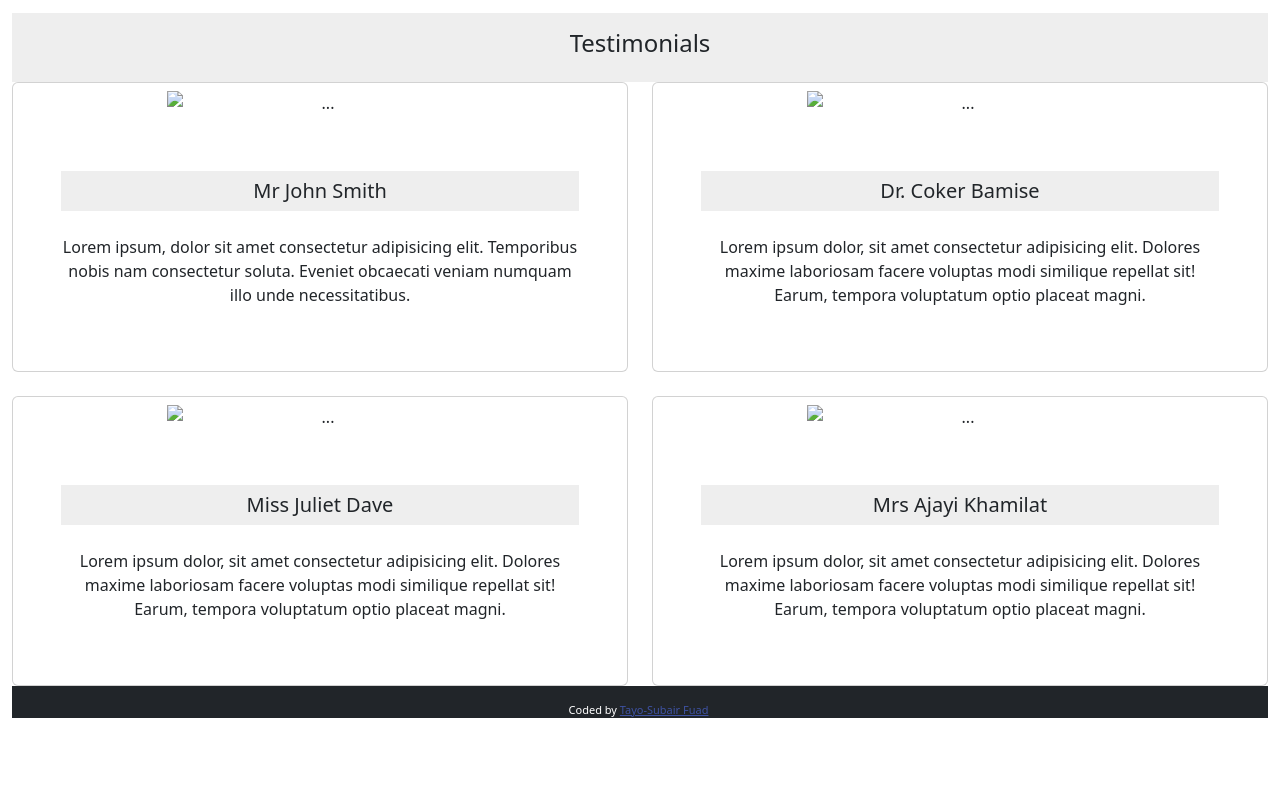
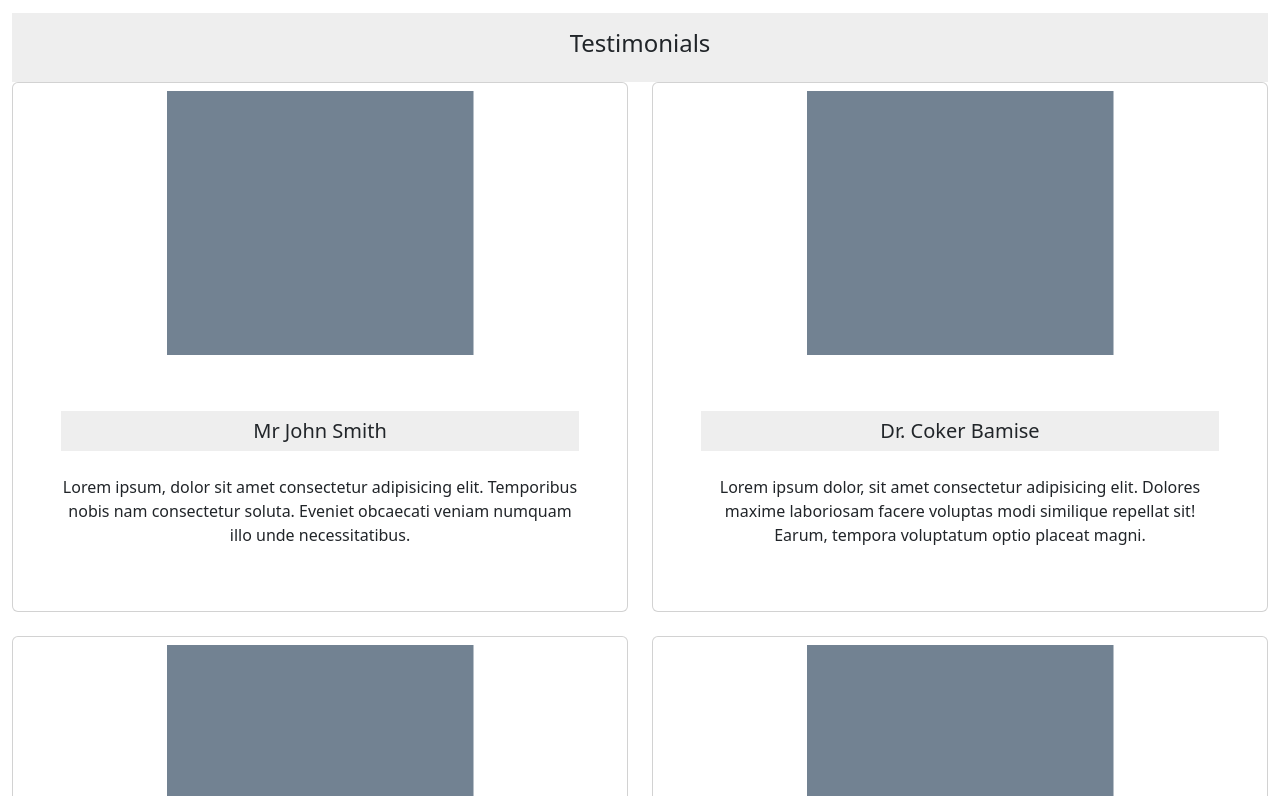
Before and after one commit to ScopeTee/Cuisine-Resturant, a plain HTML site: page index.html in a window 1280 px wide. Shown: the part 2004-2800 px from the top of the page. Before the commit the page ends 2738 px from the top, so only its background shows below. Drawn offline with nearby package versions, Linux system fonts and the light colour scheme.

Commit message:
Structure and Styling Done

```diff
--- a/index.html
+++ b/index.html
@@ -26,7 +26,7 @@
         </div>
         <div class="card mb-3 mt-3 " >
             <div class="row g-0">
-                <div class="col-md-4">
+                <div class="col-md-4 bg-img">
                     <img src="./Cuisine/IMG_0960.JPG" class="card-img-top img-fluid rounded-start" alt="...">
                 </div>
                 <div class="col-md-8">
@@ -92,7 +92,7 @@
                 </div>
             </div>
             <div>
-                <img src="./Cuisine/IMG_0966.JPG" class="pb-4 pt-3 img-fluid rounded-start" alt="blank">
+                <img src="./Cuisine/IMG_0966.JPG" class="pb-4 pt-3 px-5 img-fluid rounded-start" alt="blank">
             </div>
         </div>
         <section class="last text-center mt-3">
@@ -102,7 +102,7 @@
             <div class="row row-cols-1 row-cols-md-2 g-4 ">
                 <div class="col text-center">
                   <div class="card lass">
-                    <img src="./images/Blank LG.png" class="card-img-top py-2" alt="...">
+                    <img src="./Cuisine/Blank LG.png" class="card-img-top py-2" alt="...">
                     <div class="card-body py-5 px-5">
                       <h5 class="card-title bg-img py-2">Mr John Smith</h5>
                       <p class="card-text py-3">Lorem ipsum, dolor sit amet consectetur adipisicing elit. Temporibus nobis nam consectetur soluta. Eveniet obcaecati veniam numquam illo unde necessitatibus.</p>
@@ -111,7 +111,7 @@
                 </div>
                 <div class="col text-center">
                   <div class="card lass" >
-                    <img src="./images/Blank LG.png" class="card-img-top text-center py-2" alt="...">
+                    <img src="./Cuisine/Blank LG.png" class="card-img-top text-center py-2" alt="...">
                     <div class="card-body py-5 px-5">
                       <h5 class="card-title bg-img py-2">Dr. Coker Bamise</h5>
                       <p class="card-text py-3">Lorem ipsum dolor, sit amet consectetur adipisicing elit. Dolores maxime laboriosam facere voluptas modi similique repellat sit! Earum, tempora voluptatum optio placeat magni.</p>
@@ -120,7 +120,7 @@
                 </div>
                 <div class="col text-center">
                     <div class="card lass" >
-                      <img src="./images/Blank LG.png" class="card-img-top text-center py-2" alt="...">
+                      <img src="./Cuisine/Blank LG.png" class="card-img-top text-center py-2" alt="...">
                       <div class="card-body py-5 px-5">
                         <h5 class="card-title bg-img py-2">Miss Juliet Dave</h5>
                         <p class="card-text py-3">Lorem ipsum dolor, sit amet consectetur adipisicing elit. Dolores maxime laboriosam facere voluptas modi similique repellat sit! Earum, tempora voluptatum optio placeat magni.</p>
@@ -129,7 +129,7 @@
                 </div>
                 <div class="col text-center">
                     <div class="card lass" >
-                      <img src="./images/Blank LG.png" class="card-img-top text-center py-2" alt="...">
+                      <img src="./Cuisine/Blank LG.png" class="card-img-top text-center py-2" alt="...">
                       <div class="card-body py-5 px-5">
                         <h5 class="card-title bg-img py-2">Mrs Ajayi Khamilat</h5>
                         <p class="card-text py-3">Lorem ipsum dolor, sit amet consectetur adipisicing elit. Dolores maxime laboriosam facere voluptas modi similique repellat sit! Earum, tempora voluptatum optio placeat magni.</p>
```
